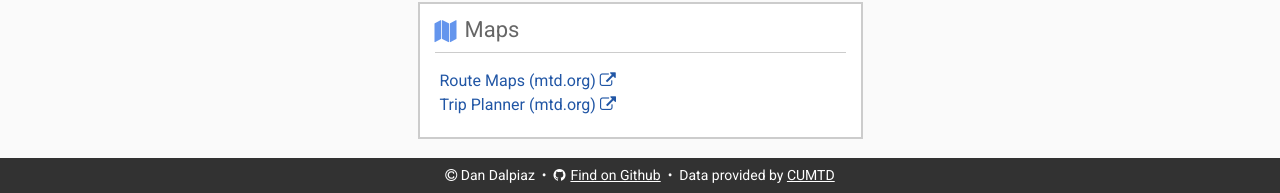
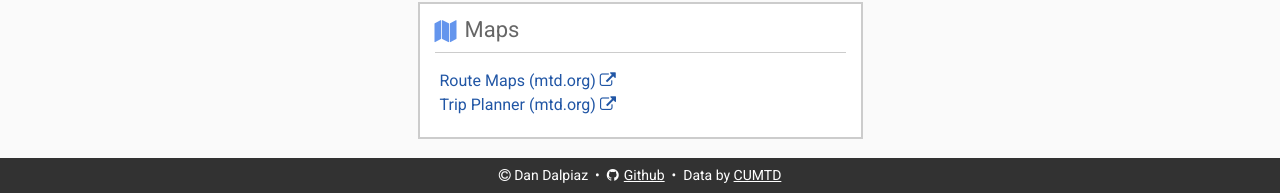
Before and after one commit to dandalpiaz/transit-cu, a Flask app: page / in a window 1280 px wide. Shown: the part 607-800 px from the top of the page. Run offline with Flask 2, Linux system fonts and the light colour scheme.

Commit message:
try footer edit again

```diff
--- a/app/templates/home.html
+++ b/app/templates/home.html
@@ -55,9 +55,9 @@
 	<p id="attribution">
 		<i class="fa fa-copyright"></i> Dan Dalpiaz
 		&nbsp;&bull;&nbsp;
-		<a target="_blank" href="https://github.com/dandalpiaz/transit-cu" rel="noopener"><i class="fa fa-github" style="padding-right: 5px;"></i>Find on Github</a>
+		<a target="_blank" href="https://github.com/dandalpiaz/transit-cu" rel="noopener"><i class="fa fa-github" style="padding-right: 5px;"></i>Github</a>
 		&nbsp;&bull;&nbsp;
-		Data provided by <a target="_blank" href="https://mtd.org" rel="noopener">CUMTD</a>
+		Data by <a target="_blank" href="https://mtd.org" rel="noopener">CUMTD</a>
 	</p>
 {% endblock %}
 
```
